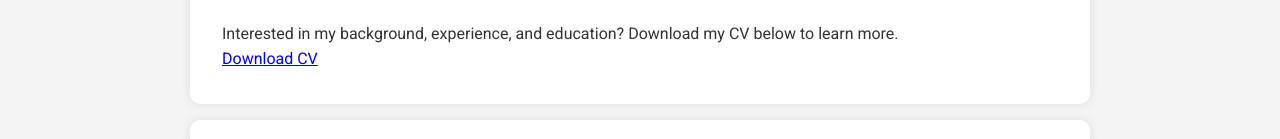
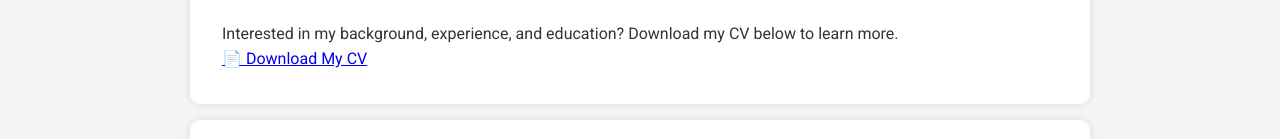
Before and after one commit to eyadmahmoudi/eyadmahmoudi.github.io, a plain HTML site: page index.html in a window 1280 px wide. Shown: the part 565-704 px from the top of the page. Drawn offline with Linux system fonts and the light colour scheme.

Commit message:
Update index.html

```diff
--- a/index.html
+++ b/index.html
@@ -49,7 +49,7 @@
     <div class="cv-container">
       <div class="cv-info">
         <p>Interested in my background, experience, and education? Download my CV below to learn more.</p>
-        <a href="C:\Users\lenovo\Downloads\Mahmoudi_Mohamed_Eyad_CV.pdf" class="cv-download" target="_blank">Download CV</a>
+        <a href="https://drive.google.com/uc?export=download&id=1z7OVSVFfkOjn70nrjXJCOlSG0LB_JB74" target="_blank">📄 Download My CV</a>
       </div>
     </div>
   </section>
```
